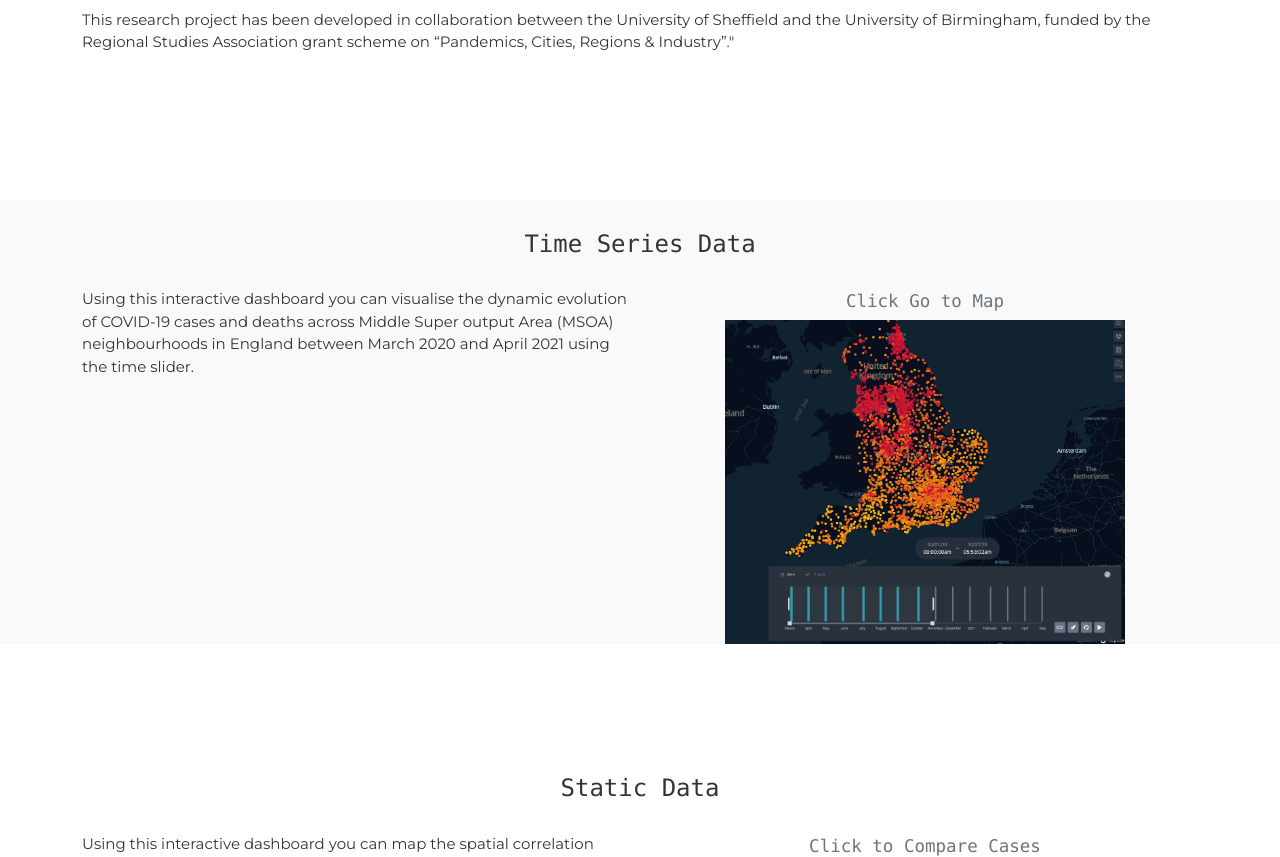
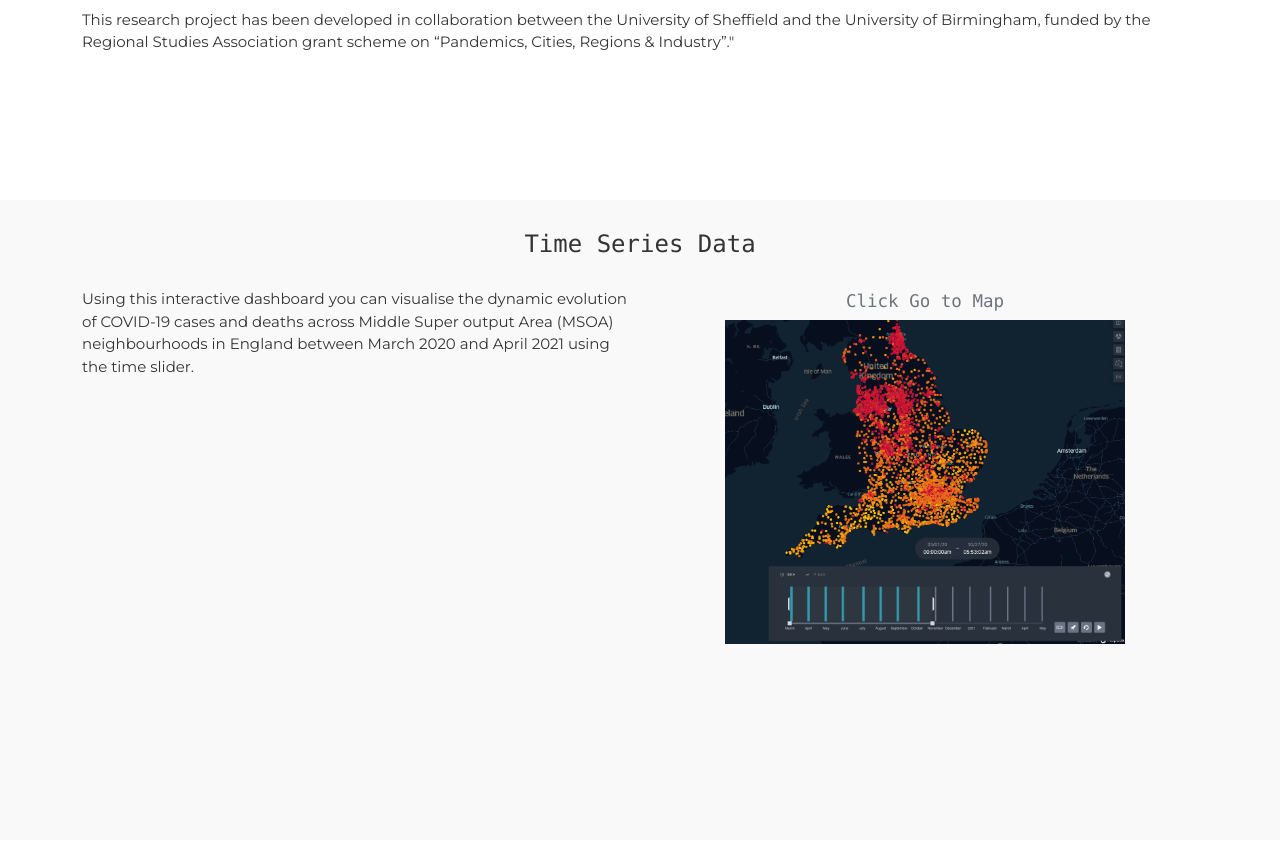
Before and after one commit to Quotennial/sheffield_mapping_frontend, a PHP site: page / in a window 1280 px wide. Shown: the part 773-1630 px from the top of the page. Run offline with PHP 8.4, Linux system fonts and the light colour scheme.

Commit message:
section stylign

```diff
--- a/assets/css/style.css
+++ b/assets/css/style.css
@@ -503,11 +503,18 @@ h6 {
 # Sections General
 --------------------------------------------------------------*/
 
+#timeseries {
+    width: 100%;
+    height: 80vh;
+    background: #f9f9fa;
+    padding-bottom: 100px;
+}
+
 #static1 {
     width: 100%;
     height: 80vh;
     background: #fff;
-    padding-top: 100px;
+    padding-bottom: 100px;
 }
 
 section {
```
